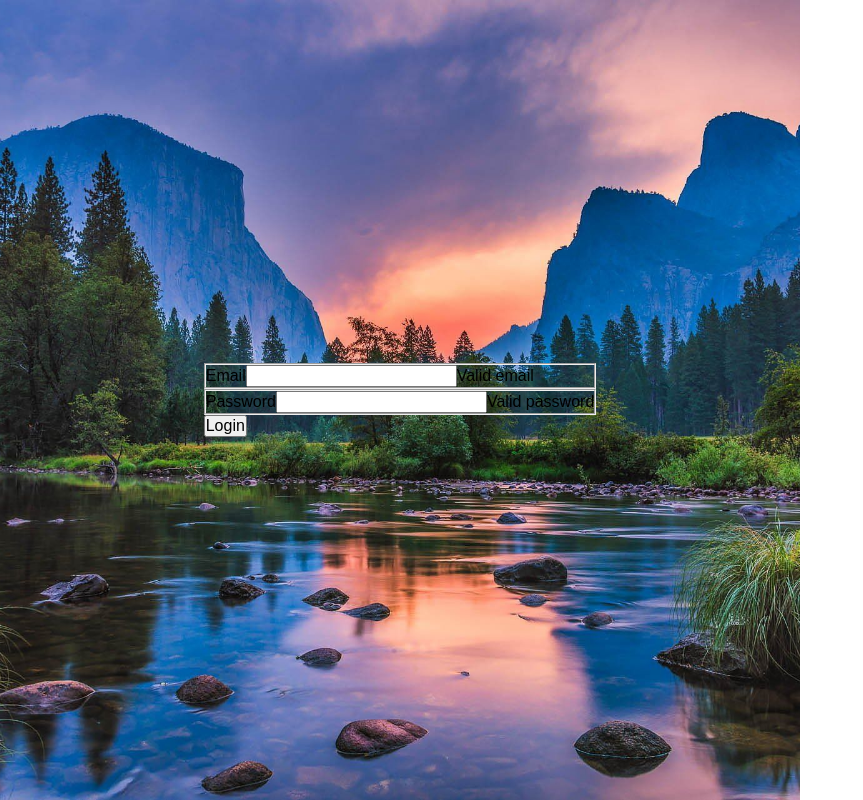
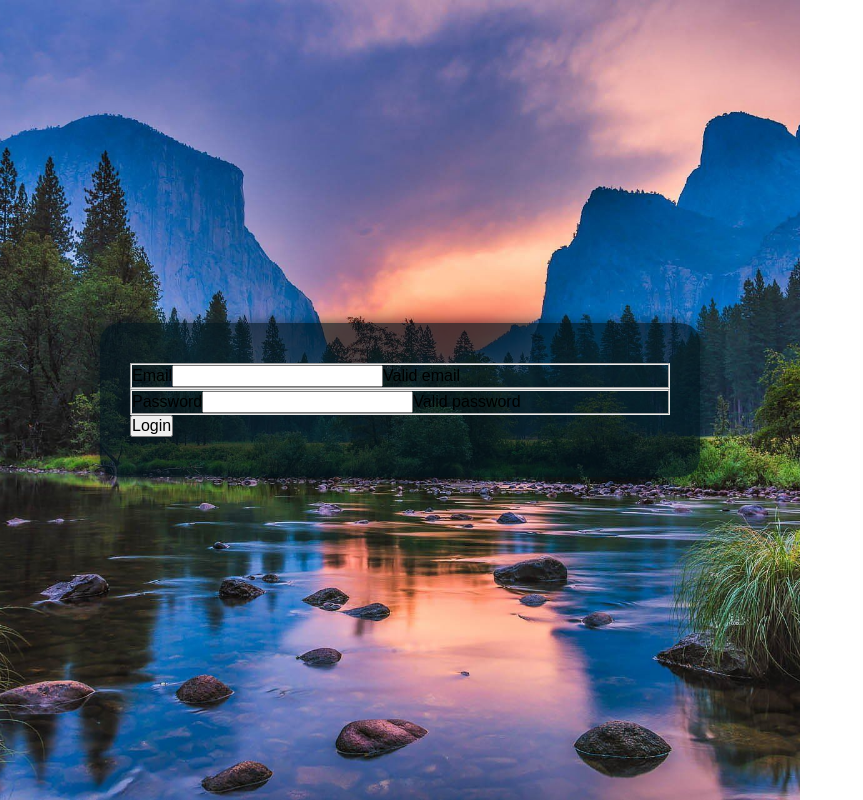
Before and after one commit to Vy187/login_screen, a React (Vite) app: page / in a window 1280 px wide. Shown: the whole page, without its empty margins (0-863 px from the left). Built offline with nearby package versions, Linux system fonts and the light colour scheme.

Commit message:
style: styled the login container

```diff
--- a/src/components/Login/styles.css
+++ b/src/components/Login/styles.css
@@ -1,10 +1,26 @@
+:root {
+    --primary-hsl       : 200, 100%, 50%;
+    --primary-light-hsl : 200, 100%, 91%;
+    --primary-dark-hsl  : 200, 100%, 6%;
+}
+
 .full-screen-container {
-    background-image: url('./background-image.jpg');
-    height: 100vh;
-    width: 100vh;
-    background-size: cover;
-    background-position: center;
-    display: flex;
-    justify-content: center;
-    align-items: center;
+    background-image    : url('./background-image.jpg');
+    height              : 100vh;
+    width               : 100vh;
+    background-size     : cover;
+    background-position : center;
+    display             : flex;
+    justify-content     : center;
+    align-items         : center;
 }
+
+.login-container {
+    --color : hsl(var(--primary-dark-hsl), .7);
+    background-color: var(--color);
+    box-shadow: 0 0 15px 0 var(--color);
+    padding: 40px 30px;
+    width: 80%;
+    max-width: 600px;
+    border-radius: 20px;
+}
```
